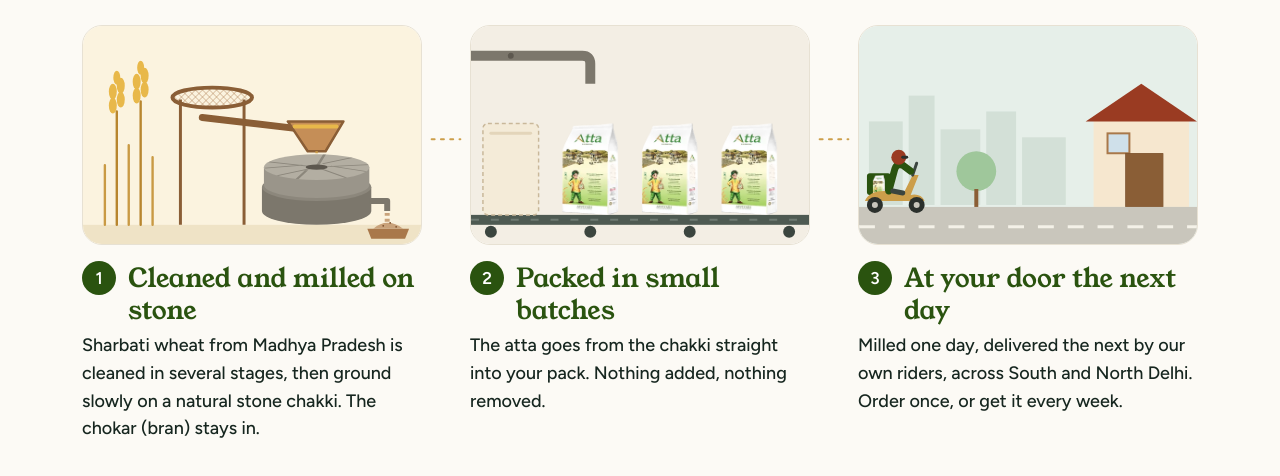
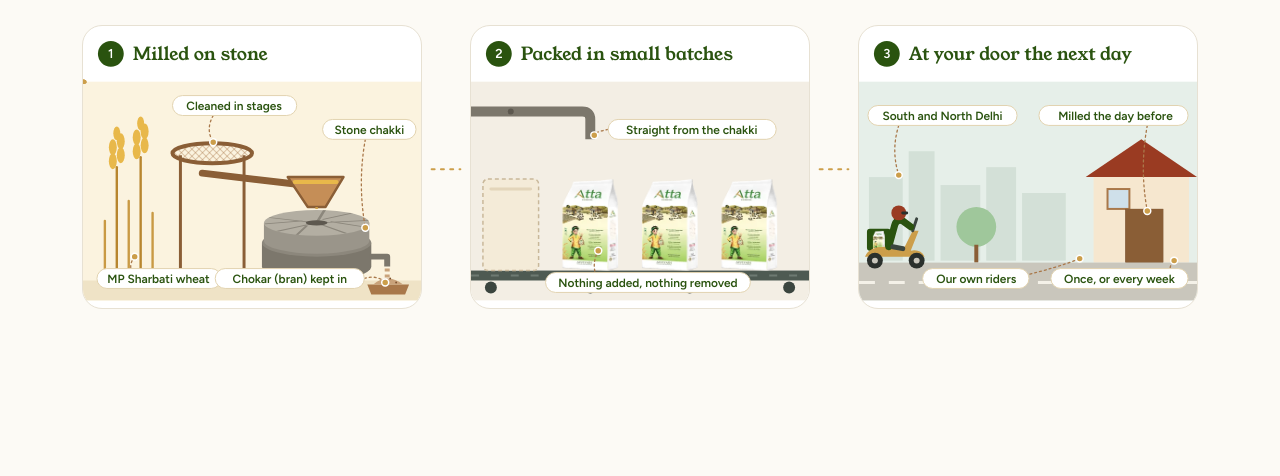
Before and after one commit to constructionsite1/Atulyash, a plain HTML site: page e/journey/index.html in a window 1280 px wide. Shown: the part 302-778 px from the top of the page. Drawn offline with Linux system fonts and the light colour scheme.

Commit message:
Design E journey: small pill labels on the drawings instead of paragraphs
Co-Authored-By: Claude Opus 5.5 <noreply@anthropic.com>

```diff
--- a/e/journey/index.html
+++ b/e/journey/index.html
@@ -32,9 +32,13 @@ h2{font:400 clamp(34px,8vw,52px)/1.08 var(--display);color:var(--olive);margin:0
 .station{margin:0}
 .pic{background:var(--card);border:1px solid var(--line);border-radius:20px;overflow:hidden}
 .pic svg{display:block;width:100%;height:auto}
-.station h3{font:400 26px/1.2 var(--display);color:var(--olive);margin:18px 0 6px;display:flex;gap:12px;align-items:baseline}
-.n{flex:none;width:34px;height:34px;border-radius:50%;background:var(--olive);color:#fff;font:600 17px/34px var(--body);text-align:center;transform:translateY(-3px)}
-.station p{margin:0;max-width:40ch}
+.pic .t{font:400 18px var(--display);fill:var(--olive)}
+.pic .nb{fill:var(--olive)}
+.pic .nn{font:600 13px var(--body);fill:#fff}
+.pic .pl{fill:#fff;stroke:#E2D3B0;stroke-width:1}
+.pic .l{font:600 12px var(--body);fill:var(--olive)}
+.pic .ld{stroke:#A9784A;stroke-width:1.3;fill:none;stroke-dasharray:2 3;stroke-linecap:round}
+.pic .dt{fill:var(--gold);stroke:#fff;stroke-width:1.5}
 .join{display:block;width:40px;height:56px;margin:8px auto}
 .join path{stroke:var(--gold);stroke-width:3;fill:none;stroke-dasharray:4 9;stroke-linecap:round;animation:flow 1s linear infinite}
 .join .h{display:none}
@@ -43,7 +47,7 @@ h2{font:400 clamp(34px,8vw,52px)/1.08 var(--display);color:var(--olive);margin:0
 @media (min-width:900px){
   .wrap{padding:72px 32px}
   .line{grid-template-columns:1fr 48px 1fr 48px 1fr;align-items:start}
-  .join{width:48px;height:40px;margin:clamp(80px,9vw,100px) 0 0}
+  .join{width:48px;height:40px;margin:130px 0 0}
   .join .v{display:none}
   .join .h{display:inline}
 }
@@ -71,11 +75,12 @@ h2{font:400 clamp(34px,8vw,52px)/1.08 var(--display);color:var(--olive);margin:0
     <!-- 1. Clean and mill -->
     <figure class="station">
       <div class="pic">
-        <svg viewBox="0 0 340 220" role="img" aria-label="Wheat grains drop through a shaking sieve, slide into a wooden hopper and are ground by a turning stone chakki. Brown atta pours out into a tray.">
+        <svg viewBox="0 0 340 284" role="img" aria-label="Wheat grains drop through a shaking sieve, slide into a wooden hopper and are ground by a turning stone chakki. Brown atta pours out into a tray.">
           <defs>
             <pattern id="mesh" width="5" height="5" patternUnits="userSpaceOnUse" patternTransform="rotate(45)"><path d="M0 0H5M0 0V5" stroke="#A9784A" stroke-width=".8"/></pattern>
             <clipPath id="runnerTop"><circle r="53"/></clipPath>
           </defs>
+          <g transform="translate(0 56)">
           <rect width="340" height="220" fill="#FBF3DF"/>
           <rect y="200" width="340" height="20" fill="#EFE3C6"/>
           <!-- wheat -->
@@ -130,10 +135,10 @@ h2{font:400 clamp(34px,8vw,52px)/1.08 var(--display);color:var(--olive);margin:0
           <path d="M286 204h42l-4 10h-34z" fill="#A9784A"/>
           <path d="M292 204q14-12 30 0z" fill="#C9A27A"/>
           <g fill="#7A4E2A"><circle cx="302" cy="201" r=".9"/><circle cx="309" cy="198" r=".9"/><circle cx="315" cy="202" r=".9"/></g>
+                  </g>
+          <circle cx="28" cy="28" r="13" class="nb"/><text x="28" y="32.5" text-anchor="middle" class="nn">1</text><text class="t" x="50" y="34">Milled on stone</text><path class="ld" d="M131 90Q123 104 131 117"/><circle class="dt" cx="131" cy="117" r="3.5"/><rect class="pl" x="90" y="70" width="125" height="20" rx="10"/><text class="l" x="152" y="84.2" text-anchor="middle">Cleaned in stages</text><path class="ld" d="M284 114Q276 158 284 203"/><circle class="dt" cx="284" cy="203" r="3.5"/><rect class="pl" x="241" y="94" width="94" height="20" rx="10"/><text class="l" x="288" y="108.2" text-anchor="middle">Stone chakki</text><path class="ld" d="M52 252Q44 242 52 232"/><circle class="dt" cx="52" cy="232" r="3.5"/><rect class="pl" x="14" y="244" width="125" height="20" rx="10"/><text class="l" x="76" y="258.2" text-anchor="middle">MP Sharbati wheat</text><path class="ld" d="M283 254Q296 250 304 258"/><circle class="dt" cx="304" cy="258" r="3.5"/><rect class="pl" x="133" y="244" width="150" height="20" rx="10"/><text class="l" x="208" y="258.2" text-anchor="middle">Chokar (bran) kept in</text>
         </svg>
       </div>
-      <h3><span class="n">1</span>Cleaned and milled on stone</h3>
-      <p>Sharbati wheat from Madhya Pradesh is cleaned in several stages, then ground slowly on a natural stone chakki. The chokar (bran) stays in.</p>
     </figure>
 
     <svg class="join" viewBox="0 0 48 56" aria-hidden="true"><path class="v" d="M24 4V52"/><path class="h" d="M4 20H44"/></svg>
@@ -141,7 +146,7 @@ h2{font:400 clamp(34px,8vw,52px)/1.08 var(--display);color:var(--olive);margin:0
     <!-- 2. Pack -->
     <figure class="station">
       <div class="pic">
-        <svg viewBox="0 0 340 220" role="img" aria-label="Fresh atta pours from the chakki into an Atulyash pack on a moving belt. Each pack fills up and moves along to join the full ones.">
+        <svg viewBox="0 0 340 284" role="img" aria-label="Fresh atta pours from the chakki into an Atulyash pack on a moving belt. Each pack fills up and moves along to join the full ones.">
           <defs>
             <clipPath id="fillClip"><rect x="92" width="56" y="190" height="0">
               <animate attributeName="y" values="190;190;98;98" keyTimes="0;.36;.9;1" dur="3.4s" repeatCount="indefinite"/>
@@ -149,6 +154,7 @@ h2{font:400 clamp(34px,8vw,52px)/1.08 var(--display);color:var(--olive);margin:0
             </rect></clipPath>
             <g id="empty"><rect width="56" height="92" rx="5" fill="#F4EBD8" stroke="#C9B89A" stroke-width="1.5" stroke-dasharray="4 3"/><path d="M8 10h40" stroke="#E3D5BA" stroke-width="3" stroke-linecap="round"/></g>
           </defs>
+          <g transform="translate(0 56)">
           <rect width="340" height="220" fill="#F3EEE4"/>
           <!-- pipe from the chakki -->
           <path d="M0 30H112Q120 30 120 38V58" stroke="#7C776C" stroke-width="10" fill="none"/>
@@ -176,10 +182,10 @@ h2{font:400 clamp(34px,8vw,52px)/1.08 var(--display);color:var(--olive);margin:0
           </g>
           <!-- the pack under the spout, filling from the bottom -->
           <image href="img/pack-s.webp" x="92" y="98" width="56" height="92" clip-path="url(#fillClip)"/>
+                  </g>
+          <circle cx="28" cy="28" r="13" class="nb"/><text x="28" y="32.5" text-anchor="middle" class="nn">2</text><text class="t" x="50" y="34">Packed in small batches</text><path class="ld" d="M138 104Q123 107 124 110"/><circle class="dt" cx="124" cy="110" r="3.5"/><rect class="pl" x="138" y="94" width="169" height="20" rx="10"/><text class="l" x="222" y="108.2" text-anchor="middle">Straight from the chakki</text><path class="ld" d="M128 256Q120 241 128 226"/><circle class="dt" cx="128" cy="226" r="3.5"/><rect class="pl" x="75" y="248" width="206" height="20" rx="10"/><text class="l" x="178" y="262.2" text-anchor="middle">Nothing added, nothing removed</text>
         </svg>
       </div>
-      <h3><span class="n">2</span>Packed in small batches</h3>
-      <p>The atta goes from the chakki straight into your pack. Nothing added, nothing removed.</p>
     </figure>
 
     <svg class="join" viewBox="0 0 48 56" aria-hidden="true"><path class="v" d="M24 4V52"/><path class="h" d="M4 20H44"/></svg>
@@ -187,7 +193,8 @@ h2{font:400 clamp(34px,8vw,52px)/1.08 var(--display);color:var(--olive);margin:0
     <!-- 3. Deliver -->
     <figure class="station">
       <div class="pic">
-        <svg viewBox="0 0 340 220" role="img" aria-label="An Atulyash rider brings a pack down the street to a front door. The door opens, Veer peeks out, the pack is left at the door and the rider heads off.">
+        <svg viewBox="0 0 340 284" role="img" aria-label="An Atulyash rider brings a pack down the street to a front door. The door opens, Veer peeks out, the pack is left at the door and the rider heads off.">
+          <g transform="translate(0 56)">
           <rect width="340" height="220" fill="#E6EFE9"/>
           <!-- city behind -->
           <g fill="#D3E0D7"><rect x="10" y="96" width="34" height="84"/><rect x="50" y="70" width="26" height="110"/><rect x="82" y="104" width="40" height="76"/><rect x="128" y="86" width="30" height="94"/><rect x="164" y="112" width="44" height="68"/></g>
@@ -226,10 +233,10 @@ h2{font:400 clamp(34px,8vw,52px)/1.08 var(--display);color:var(--olive);margin:0
             <circle cx="40" cy="132" r="7.5" fill="#9A3B22"/>
             <path d="M44 132h4" stroke="#2B302C" stroke-width="3" stroke-linecap="round"/>
           </g>
+                  </g>
+          <circle cx="28" cy="28" r="13" class="nb"/><text x="28" y="32.5" text-anchor="middle" class="nn">3</text><text class="t" x="50" y="34">At your door the next day</text><path class="ld" d="M40 100Q32 125 40 150"/><circle class="dt" cx="40" cy="150" r="3.5"/><rect class="pl" x="9" y="80" width="150" height="20" rx="10"/><text class="l" x="84" y="94.2" text-anchor="middle">South and North Delhi</text><path class="ld" d="M290 100Q282 143 290 186"/><circle class="dt" cx="290" cy="186" r="3.5"/><rect class="pl" x="181" y="80" width="150" height="20" rx="10"/><text class="l" x="258" y="94.2" text-anchor="middle">Milled the day before</text><path class="ld" d="M162 252Q200 243 222 234"/><circle class="dt" cx="222" cy="234" r="3.5"/><rect class="pl" x="64" y="244" width="107" height="20" rx="10"/><text class="l" x="118" y="258.2" text-anchor="middle">Our own riders</text><path class="ld" d="M317 252Q309 244 317 236"/><circle class="dt" cx="317" cy="236" r="3.5"/><rect class="pl" x="193" y="244" width="138" height="20" rx="10"/><text class="l" x="262" y="258.2" text-anchor="middle">Once, or every week</text>
         </svg>
       </div>
-      <h3><span class="n">3</span>At your door the next day</h3>
-      <p>Milled one day, delivered the next by our own riders, across South and North Delhi. Order once, or get it every week.</p>
     </figure>
 
   </div>
```
